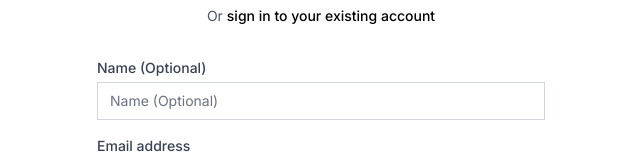
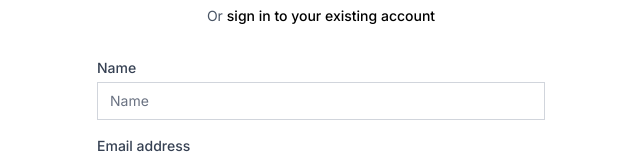
Before and after one commit to Iblal/cowrite-client, a React (Vite) app: page /register in a window 1280 px wide. Shown: the part 283-442 px from the top of the page, without its empty margins (319-959 px from the left). Built offline with nearby package versions, Linux system fonts and the light colour scheme; no server answers; a web font is replaced by a local one.

Commit message:
updated registration made name mandatory field

```diff
--- a/src/context/AuthContext.tsx
+++ b/src/context/AuthContext.tsx
@@ -18,7 +18,7 @@ interface AuthContextType {
   token: string | null;
   isAuthenticated: boolean;
   login: (email: string, password: string) => Promise<void>;
-  register: (email: string, password: string, name?: string) => Promise<void>;
+  register: (email: string, password: string, name: string) => Promise<void>;
   logout: () => void;
 }
 
@@ -69,7 +69,7 @@ export const AuthProvider = ({ children }: { children: ReactNode }) => {
     }
   };
 
-  const register = async (email: string, password: string, name?: string) => {
+  const register = async (email: string, password: string, name: string) => {
     try {
       const response = await api.post("/api/auth/register", {
         email,
--- a/src/pages/Register.tsx
+++ b/src/pages/Register.tsx
@@ -47,14 +47,15 @@ const Register = () => {
                 htmlFor="name"
                 className="block text-sm font-medium text-gray-700 mb-1"
               >
-                Name (Optional)
+                Name
               </label>
               <input
                 id="name"
                 name="name"
                 type="text"
+                required
                 className="appearance-none relative block w-full px-3 py-2 border border-gray-300 placeholder-gray-500 text-gray-900 focus:outline-none focus:ring-black focus:border-black focus:z-10 sm:text-sm"
-                placeholder="Name (Optional)"
+                placeholder="Name"
                 value={name}
                 onChange={(e) => setName(e.target.value)}
               />
```
